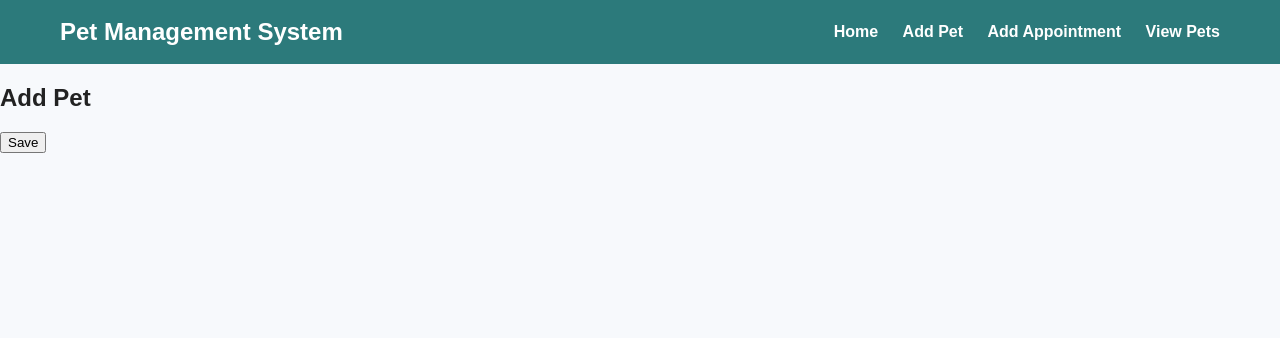
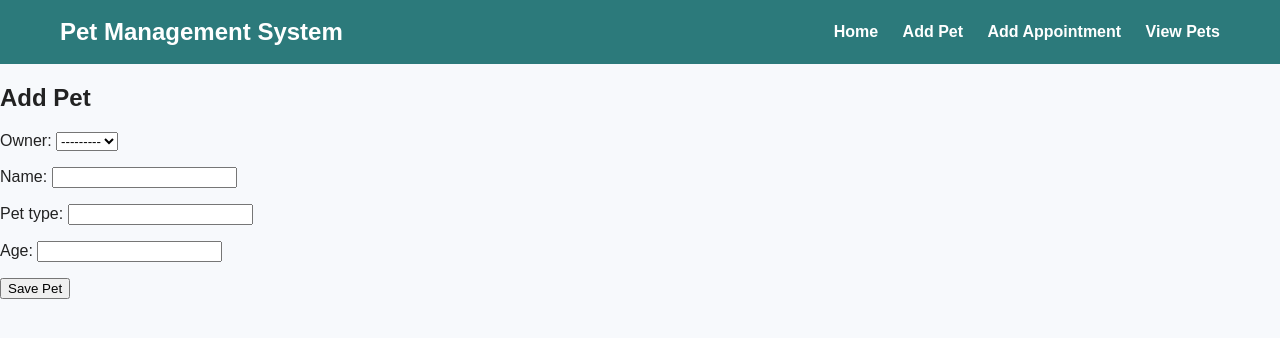
Before and after one commit to jprez1125/Pet_management_app, a Django app: page /add-pet/ in a window 1280 px wide. Shown: the top 338 px of the page. Run offline with Django 5.2, Linux system fonts and the light colour scheme; data that the repository does not hold is empty.

Commit message:
added pet_form and view -jp

```diff
--- /dev/null
+++ b/pets/pet_form.py
@@ -0,0 +1,7 @@
+from django import forms
+from .models import Pet
+
+class PetForm(forms.ModelForm):
+    class Meta:
+        model = Pet
+        fields = ['owner', 'name', 'pet_type', 'age']
--- a/pets/templates/pets/add_pet.html
+++ b/pets/templates/pets/add_pet.html
@@ -6,7 +6,7 @@
 <form method="POST">
     {% csrf_token %}
     {{ form.as_p }}
-    <button type="submit">Save</button>
+    <button type="submit">Save Pet</button>
 </form>
 
 {% endblock %}
--- a/pets/views.py
+++ b/pets/views.py
@@ -1,11 +1,22 @@
-from django.shortcuts import render
+from django.shortcuts import redirect, render
+
+from pets.pet_form import PetForm
 from .models import Pet
 
 def home(request):
     return render(request, "pets/home.html")
 
 def add_pet(request):
-    return render(request, "pets/add_pet.html")
+    if request.method == "POST":
+        form = PetForm(request.POST)
+        if form.is_valid():
+            form.save()
+            return redirect("pet_list")
+    else:
+        form = PetForm()
+
+    return render(request, "pets/add_pet.html", {"form": form})
+
 
 def add_appointment(request):
     return render(request, "pets/add_appointment.html")
```
